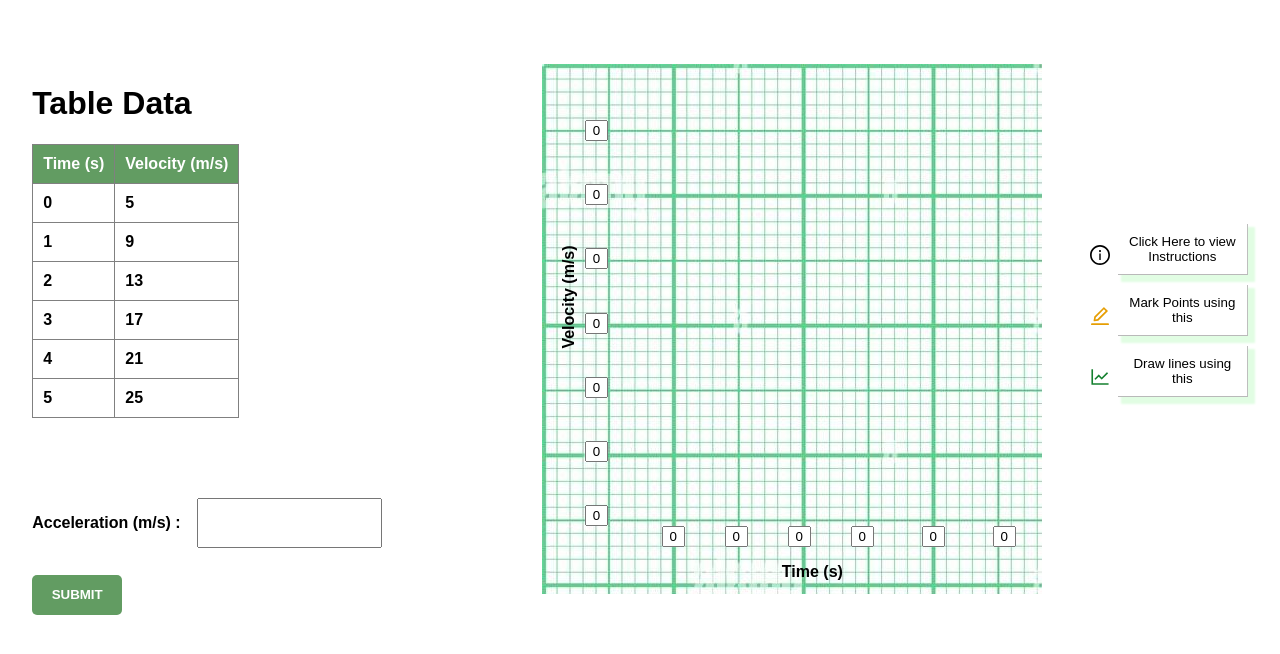
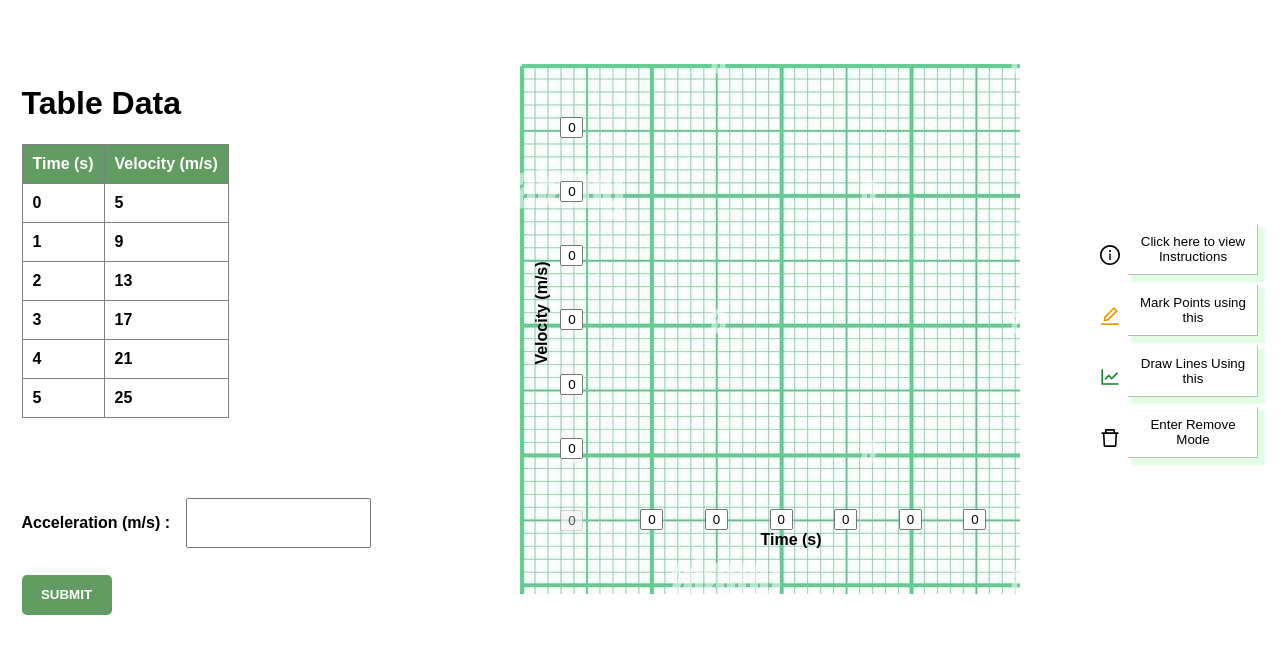
Before and after one commit to divyasrik14/Canvas, a React (Create React App) app: page / in a window 1280 px wide. Shown: the top 654 px of the page. Built offline with nearby package versions, Linux system fonts and the light colour scheme; a web font is replaced by a local one.

Commit message:
Remove Lined Added

```diff
--- a/package.json
+++ b/package.json
@@ -7,6 +7,7 @@
     "@testing-library/jest-dom": "^5.17.0",
     "@testing-library/react": "^13.4.0",
     "@testing-library/user-event": "^13.5.0",
+    "antd": "^5.10.2",
     "react": "^18.2.0",
     "react-dom": "^18.2.0",
     "react-scripts": "5.0.1",
--- a/src/App.js
+++ b/src/App.js
@@ -2,13 +2,14 @@ import logo from './logo.svg';
 import './App.css';
 import Table from './components/Table';
 import Graph from './components/NewGraph';
+import TrialGraph from './components/TrialGraph';
 
 function App() {
   return (
     <div className="App">
       <Table />
-      <Graph />
-
+      {/* <Graph /> */}
+      <TrialGraph />
     </div>
   );
 }
--- /dev/null
+++ b/src/TrialGraph.css
@@ -0,0 +1,56 @@
+
+.trial {
+    display: flex;
+    flex-direction: row;
+    gap: 2em;
+}
+
+.trial input {
+  width: 15px;
+}
+
+.y-values-inputs {
+  display: flex;
+  flex-direction: column;
+  gap: 2.7em;
+  margin-bottom: 3.2em;
+  margin-left: 2.5em;
+}
+
+.y-values div:nth-child(1) {
+  margin-top: 3.3em;
+}
+
+.disabled-input {
+  margin-left: 3em;
+}
+
+.x-values-inputs {
+  display: flex;
+  flex-direction: row;
+  gap: 2.6em;
+  margin-left: 4.5em;
+  margin-top: -1.4em;
+}
+
+.x-values-inputs div:nth-child(1) {
+  margin-left: 3em;
+}
+
+.y-values p {
+  transform: rotate(270deg);
+  margin: 0;
+  padding: 0;
+  font-weight: bold;
+  width: fit-content;
+  height: fit-content;
+  position: absolute;
+  margin-top: 15em;
+  margin-left: -30px;
+}
+
+.x-values p {
+    font-weight: bold;
+    margin-left: 15em;
+    margin-top: 1px;
+}
--- /dev/null
+++ b/src/components/InstructionModal.js
@@ -0,0 +1,24 @@
+// InstructionModal.js
+import React from "react";
+import { Modal } from "antd";
+
+const InstructionModal = ({ visible, onClose }) => {
+  return (
+    <Modal
+      title="Instructions"
+      visible={visible}
+      onOk={onClose}
+      onCancel={onClose}
+      okText="Close"
+    >
+      <p>Here are the instructions on how to use the app:</p>
+      <ul>
+        <li>Mark points by clicking on the canvas.</li>
+        <li>Draw lines by clicking between points.</li>
+        <li>Enter Remove Mode to remove lines.</li>
+      </ul>
+    </Modal>
+  );
+};
+
+export default InstructionModal;
--- /dev/null
+++ b/src/components/TrialGraph.js
@@ -0,0 +1,257 @@
+import React, { useEffect, useRef, useState } from "react";
+import "../TrialGraph.css";
+import {
+  DeleteOutlined,
+  EditOutlined,
+  InfoCircleOutlined,
+  LineChartOutlined,
+} from "@ant-design/icons";
+import InstructionModal from "./InstructionModal";
+import pointToLineDistance from "../helperFunctions/pointToLineDistance";
+
+const TrialGraph = () => {
+  const [xValues, setXValues] = useState({
+    input1: 0,
+    input2: 0,
+    input3: 0,
+    input4: 0,
+    input5: 0,
+    input6: 0,
+  });
+  const [yValues, setYValues] = useState({
+    input8: 0,
+    input9: 0,
+    input10: 0,
+    input11: 0,
+    input12: 0,
+    input13: 0,
+  });
+  const [inputFieldsDisabled, setInputFieldsDisabled] = useState(false);
+  const [isDrawing, setIsDrawing] = useState(false);
+  const [markedPoints, setMarkedPoints] = useState([]);
+  const [connectingPoints, setConnectingPoints] = useState([]);
+  const [connectingLines, setConnectingLines] = useState([]);
+  const [isRemoveMode, setIsRemoveMode] = useState(false);
+  const [isModalVisible, setIsModalVisible] = useState(false);
+
+  // ref's
+  const canvasRef = useRef(null);
+
+  useEffect(() => {
+    const canvas = canvasRef.current;
+    const context = canvas.getContext("2d");
+
+    const handleCanvasClick = (event) => {
+      const x = event.clientX - canvas.getBoundingClientRect().left;
+      const y = event.clientY - canvas.getBoundingClientRect().top;
+
+      if (isRemoveMode) {
+        const x = event.clientX - canvas.getBoundingClientRect().left;
+        const y = event.clientY - canvas.getBoundingClientRect().top;
+        const lineToRemove = getLineToRemove(x, y);
+        if (lineToRemove) {
+          removeLine(lineToRemove);
+        }
+      } else if (isDrawing) {
+        const radius = 5;
+        const existingPointIndex = markedPoints.findIndex((point) => {
+          const distance = Math.sqrt((point.x - x) ** 2 + (point.y - y) ** 2);
+          return distance <= radius;
+        });
+
+        if (existingPointIndex !== -1) {
+          markedPoints.splice(existingPointIndex, 1); // Do nothing when a point is clicked while in drawing mode
+        } else {
+          markedPoints.push({ x, y });
+        }
+      } else {
+        const x = event.clientX - canvas.getBoundingClientRect().left;
+        const y = event.clientY - canvas.getBoundingClientRect().top;
+
+        connectingPoints.push({ x, y });
+
+        if (connectingPoints.length === 2) {
+          const [start, end] = connectingPoints;
+          connectingLines.push({
+            start: { ...start },
+            end: { ...end },
+          });
+          setConnectingPoints([]);
+          drawCanvas();
+        }
+        // }
+      }
+      drawCanvas();
+    };
+
+    function drawCanvas() {
+      context.clearRect(0, 0, canvas.width, canvas.height);
+
+      // Draw connecting lines
+      connectingLines.forEach((line) => {
+        context.strokeStyle = "blue";
+        context.lineWidth = 2;
+        context.beginPath();
+        context.moveTo(line.start.x, line.start.y);
+        context.lineTo(line.end.x, line.end.y);
+        context.stroke();
+      });
+
+      // Draw marked points
+      markedPoints.forEach((point) => {
+        context.fillStyle = "black";
+        context.beginPath();
+        context.arc(point.x, point.y, 5, 0, 2 * Math.PI);
+        context.fill();
+      });
+    }
+
+    drawCanvas();
+
+    canvas.addEventListener("click", handleCanvasClick);
+
+    return () => {
+      canvas.removeEventListener("click", handleCanvasClick);
+    };
+  }, [
+    isDrawing,
+    markedPoints,
+    connectingPoints,
+    connectingLines,
+    isRemoveMode,
+  ]);
+
+  const getLineToRemove = (x, y) => {
+    return connectingLines.find((line) => {
+      const { start, end } = line;
+      return pointToLineDistance({ x, y }, start, end) <= 5;
+    });
+  };
+
+  const removeLine = (lineToRemove) => {
+    const updatedLines = connectingLines.filter(
+      (line) => line !== lineToRemove
+    );
+    setConnectingLines(updatedLines);
+  };
+
+  const handleXChange = (newValue, key) => {
+    setXValues((prevXValues) => ({
+      ...prevXValues,
+      [key]: newValue,
+    }));
+  };
+
+  const handleYChange = (newValue, key) => {
+    setYValues((prevYValues) => ({
+      ...prevYValues,
+      [key]: newValue,
+    }));
+  };
+
+  const handleMarkClick = () => {
+    setInputFieldsDisabled(true);
+    setIsDrawing(true);
+  };
+
+  const handleDrawClick = () => {
+    setIsDrawing(false);
+  };
+
+  const handleRemoveModeClick = () => {
+    setIsRemoveMode(!isRemoveMode); // Toggle remove mode
+  };
+
+  const handleOpenModal = () => {
+    setIsModalVisible(true);
+  };
+
+  const handleCloseModal = () => {
+    setIsModalVisible(false);
+  };
+
+  return (
+    <div className="trial">
+      <div className="graph-contents">
+        <canvas
+          ref={canvasRef}
+          width={425}
+          height={450}
+          style={{
+            position: "absolute",
+            marginLeft: "70px",
+          }}
+        />
+        <div className="y-values">
+          <p>Velocity (m/s)</p>
+          <div className="y-values-inputs">
+            {Object.keys(yValues).map((key) => (
+              <div key={key}>
+                <input
+                  value={yValues[key]}
+                  type="number"
+                  onChange={(e) => handleYChange(e.target.value, key)}
+                  disabled={inputFieldsDisabled}
+                />
+              </div>
+            ))}
+          </div>
+        </div>
+
+        <input
+          type="number"
+          disabled={true}
+          value="0"
+          className="disabled-input"
+        />
+
+        <div className="x-values">
+          <div className="x-values-inputs">
+            {Object.keys(xValues).map((key) => (
+              <div key={key}>
+                <input
+                  value={xValues[key]}
+                  type="number"
+                  onChange={(e) => handleXChange(e.target.value, key)}
+                  disabled={inputFieldsDisabled}
+                />
+              </div>
+            ))}
+          </div>
+          <p>Time (s) </p>
+        </div>
+      </div>
+
+      <div className="buttons">
+        <span>
+          <InfoCircleOutlined className="icon one" />
+          <button onClick={handleOpenModal}>Click here to view Instructions</button>
+        </span>
+
+        <span>
+          <EditOutlined className="icon two" />
+          <button onClick={handleMarkClick}>Mark Points using this</button>
+        </span>
+
+        <span>
+          <LineChartOutlined className="icon three" />
+          <button onClick={handleDrawClick}>Draw Lines Using this</button>
+        </span>
+
+        <span>
+          <DeleteOutlined className="icon four" />
+          <button onClick={handleRemoveModeClick}>
+            {isRemoveMode ? "Exit Remove Mode" : "Enter Remove Mode"}
+          </button>
+        </span>
+
+        <InstructionModal
+          visible={isModalVisible}
+          onClose={handleCloseModal}
+        />
+      </div>
+    </div>
+  );
+};
+
+export default TrialGraph;
--- /dev/null
+++ b/src/helperFunctions/pointToLineDistance.js
@@ -0,0 +1,31 @@
+function pointToLineDistance(point, lineStart, lineEnd) {
+  const { x, y } = point;
+  const { x: x1, y: y1 } = lineStart;
+  const { x: x2, y: y2 } = lineEnd;
+  const A = x - x1;
+  const B = y - y1;
+  const C = x2 - x1;
+  const D = y2 - y1;
+  const dot = A * C + B * D;
+  const len_sq = C * C + D * D;
+  const param = dot / len_sq;
+
+  let xx, yy;
+
+  if (param < 0) {
+    xx = x1;
+    yy = y1;
+  } else if (param > 1) {
+    xx = x2;
+    yy = y2;
+  } else {
+    xx = x1 + param * C;
+    yy = y1 + param * D;
+  }
+
+  const dx = x - xx;
+  const dy = y - yy;
+  return Math.sqrt(dx * dx + dy * dy);
+}
+
+export default pointToLineDistance;
```
Also changed, not shown: 1 other file (tests, documents, lock files or other folders).
